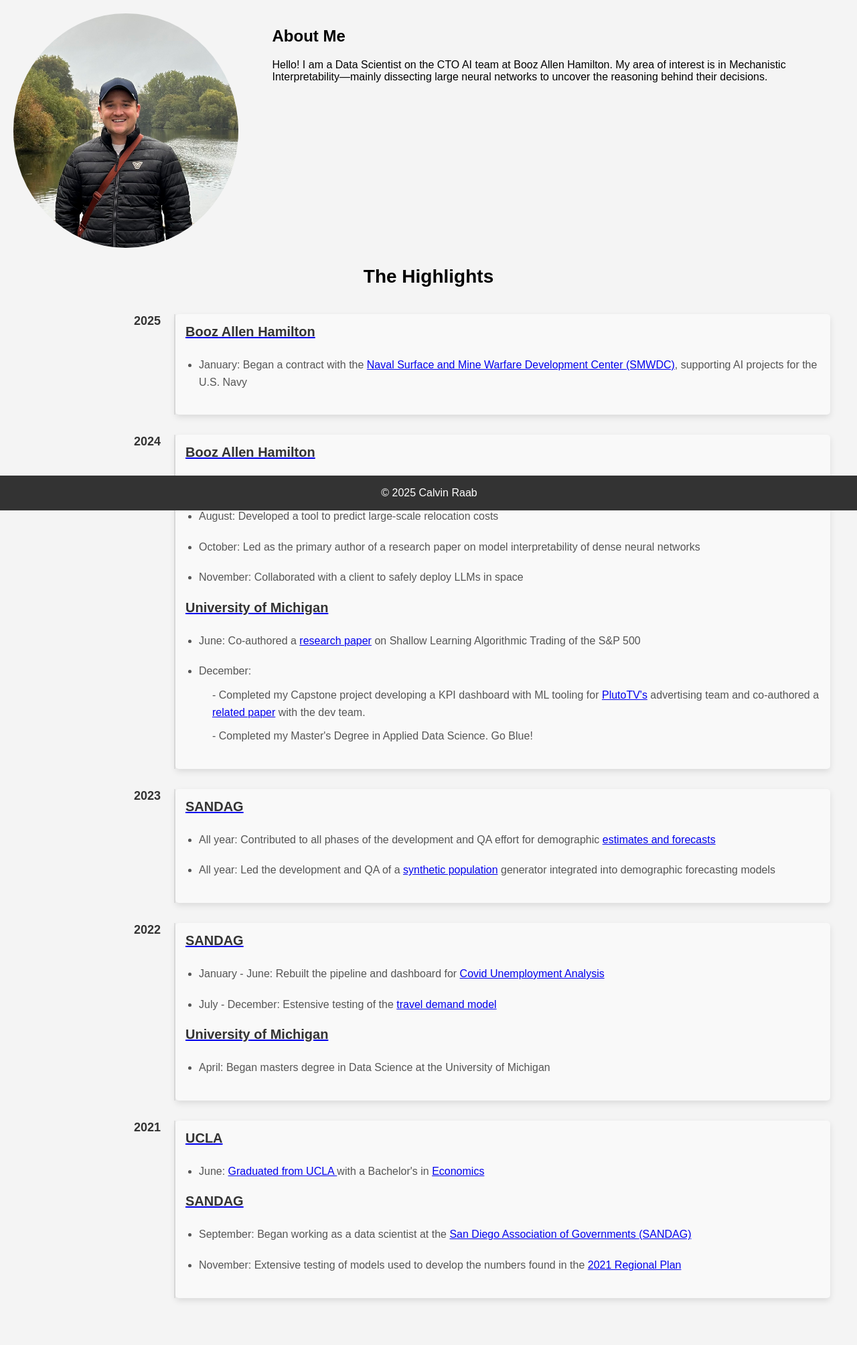
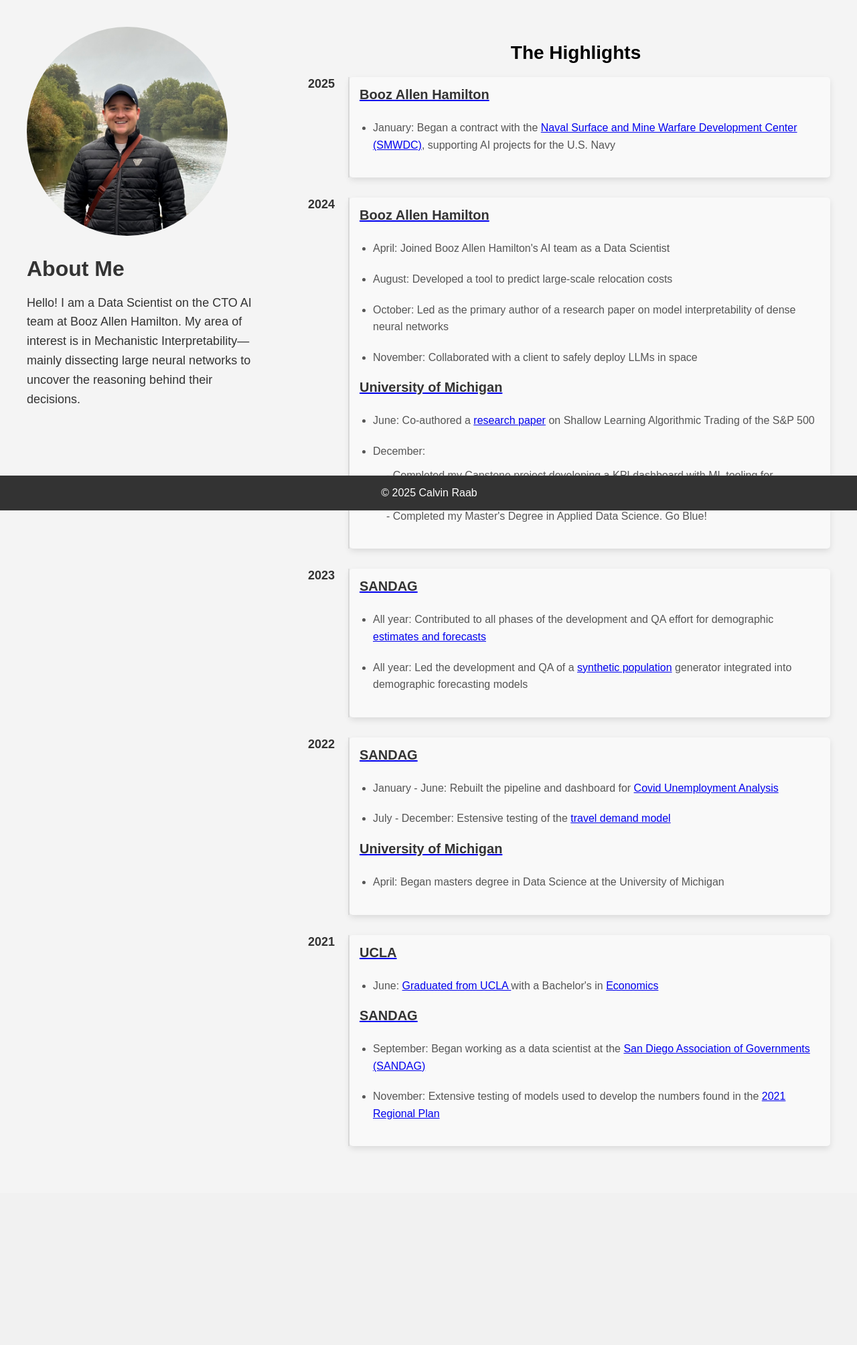
Before and after one commit to calvinraab/personal_website, a Flask app: page / in a window 1280 px wide. Shown: the part 38-2046 px from the top of the page at 67% size. After the commit the page ends 1752 px from the top, so only its background shows below. Run offline with Flask 3, Linux system fonts and the light colour scheme.

Commit message:
Update to shift the image and about me section left of the highlights

```diff
--- a/static/css/style.css
+++ b/static/css/style.css
@@ -32,14 +32,70 @@ footer {
     bottom: 0;
 }
 
+.main-content {
+    display: flex;
+    gap: 10px;
+    max-width: 1400px;
+    margin: 40px auto;
+    padding: 0 20px;
+}
+
+#about {
+    flex: 0 0 350px;
+}
+
+#timeline {
+    flex: 1;
+}
+
 .about-section {
-    display: flex;
+    position: sticky;
+    top: 20px;
+}
+
+.about-photo {
+    margin-bottom: 15px;
 }
 
 .about-section img {
     border-radius: 50%;
-    height: 350px;
-    margin-right: 50px;
+    width: 100%;
+    height: auto;
+    max-width: 300px;
+    object-fit: cover;
+}
+
+.about-info h1 {
+    margin-bottom: 10px;
+    font-size: 32px;
+    color: #333;
+}
+
+.about-info p {
+    font-size: 18px;
+    line-height: 1.6;
+    color: #333;
+}
+
+/* Responsive design */
+@media (max-width: 1024px) {
+    .main-content {
+        flex-direction: column;
+    }
+
+    #about {
+        flex: none;
+    }
+
+    .about-section {
+        position: static;
+        text-align: center;
+    }
+
+    .about-photo {
+        display: flex;
+        justify-content: center;
+    }
 }
 
 .timeline ul {
@@ -51,17 +107,10 @@ footer {
     padding: 5px 0;
 }
 
-
-
-
-
-
 /* Timeline container */
 .timeline {
     position: relative;
-    max-width: 1200px;
-    margin: 0 auto;
-    padding: 20px 0;
+    padding: 0;
 }
 
 /* Timeline item */
@@ -73,7 +122,7 @@ footer {
 
 /* Date block */
 .timeline-date {
-    flex: 0 0 200px;
+    flex: 0 0 100px;
     font-weight: bold;
     font-size: 18px;
     color: #333;
@@ -131,9 +180,15 @@ footer {
     }
 }
 
-/* Center the timeline heading */
+/* Timeline section styles */
+.timeline-section {
+    position: relative;
+}
+
 .timeline-section h2 {
     text-align: center;
     font-size: 28px;
     margin-bottom: 20px;
+    padding-left: 100px; /* This accounts for the date column width */
+    margin-right: 20px; /* Add some margin on the right to balance the layout */
 }
--- a/templates/home.html
+++ b/templates/home.html
@@ -1,4 +1,5 @@
 {% extends "base.html" %} {% block content %}
+<div class="main-content">
   <section id="about">
     <div class="about-section">
       <div class="about-photo">
```
Also changed, not shown: 1 other file. Lines whose indentation alone changed are shown as unchanged.
